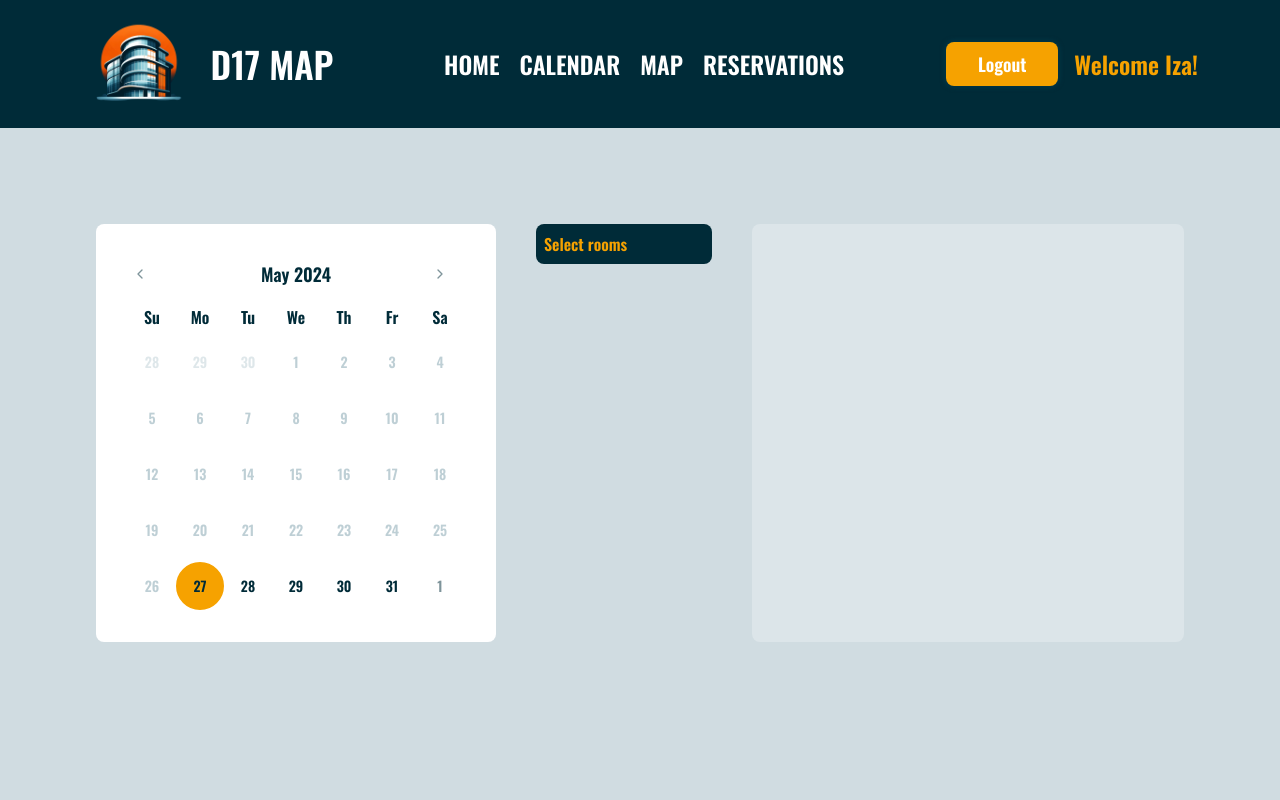
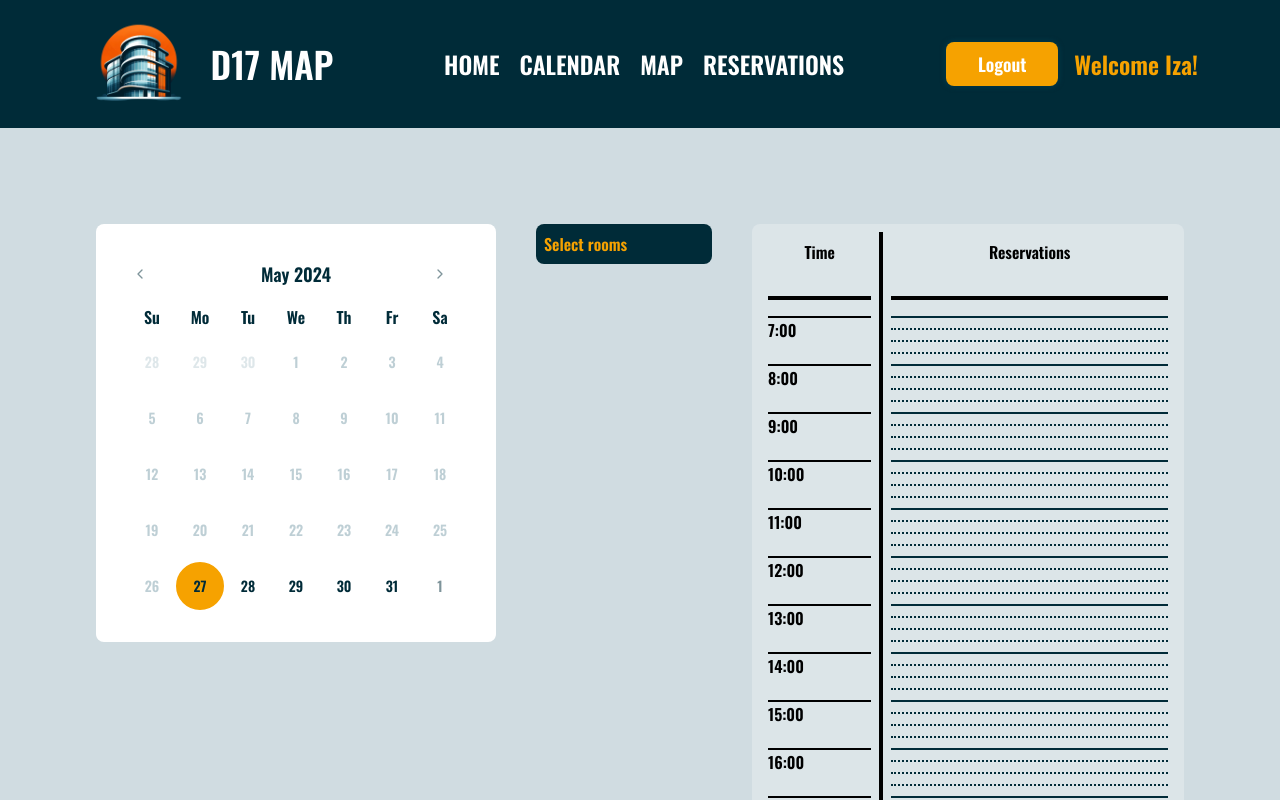
Before and after one commit to Spolka-Zlo/D17Map-Frontend, a Next.js app: page /calendar in a window 1280 px wide. Built offline with nearby package versions, Linux system fonts and the light colour scheme.

Commit message:
small fixes

```diff
--- a/src/app/calendar/_components/CalendarDaySection.tsx
+++ b/src/app/calendar/_components/CalendarDaySection.tsx
@@ -6,7 +6,7 @@ type CalendarDaySectionProps = {
   isOpen?: boolean;
   setIsOpen?: Dispatch<SetStateAction<boolean>>;
   reservations: Reservation[];
-  room: string;
+  rooms: string[];
 };
 
 //isOpen and setIsOpen prepared for future use
@@ -14,11 +14,11 @@ export function CalendarDaySection({
   isOpen = true,
   setIsOpen,
   reservations,
-  room,
+  rooms,
 }: CalendarDaySectionProps) {
   return (
     <div className="w-full bg-white/25 max-w-[450px] rounded-lg grow p-2">
-      <CalendarTimeTable reservations={reservations} room={room} />
+      <CalendarTimeTable reservations={reservations} rooms={rooms} />
     </div>
   );
 }
--- a/src/app/calendar/_components/CalendarSection.tsx
+++ b/src/app/calendar/_components/CalendarSection.tsx
@@ -53,7 +53,7 @@ export function CalendarSection({
         reservations={reservations.filter(
           (reservation) => reservation.date.getDay() === selectedDate.getDay()
         )}
-        room={selectedRooms[0]}
+        rooms={selectedRooms}
       />
     </section>
   );
--- a/src/app/calendar/_components/CalendarTimeTable.tsx
+++ b/src/app/calendar/_components/CalendarTimeTable.tsx
@@ -3,25 +3,25 @@ import React from "react";
 import { twMerge } from "tailwind-merge";
 
 type CalendarTimeTableProps = {
-  room: string;
+  rooms: string[];
   startTime?: string;
   endTime?: string;
   reservations: Reservation[];
 };
 
 export function CalendarTimeTable({
-  room,
+  rooms,
   startTime,
   endTime,
   reservations,
 }: CalendarTimeTableProps) {
-  if (!room && !startTime && !endTime) {
+  if (!rooms && !startTime && !endTime) {
     return null;
   }
 
-  function fillTimeTableForRoom(reservations: Reservation[], room: string) {
-    reservations = reservations.filter(
-      (reservation) => reservation.room === room
+  function fillTimeTableForRoom(reservations: Reservation[], rooms: string[]) {
+    reservations = reservations.filter((reservation) =>
+      rooms.includes(reservation.room)
     );
     const timeTable = Array.from({ length: 15 * 4 }, (_, i) => ({
       time: `${Math.floor(i / 4) + 7}:${i % 4 === 0 ? "00" : (i % 4) * 15}`,
@@ -55,7 +55,7 @@ export function CalendarTimeTable({
         <div className="p-2 col-start-2 col-end-5">
           <div className="text-center pb-8 border-b-4">Reservations</div>
           <div className="pt-4">
-            {fillTimeTableForRoom(reservations, room).map((reservation, i) => (
+            {fillTimeTableForRoom(reservations, rooms).map((reservation, i) => (
               <div
                 key={reservation.time}
                 className={twMerge(
--- a/src/components/MultipleChoiceDropdown.tsx
+++ b/src/components/MultipleChoiceDropdown.tsx
@@ -26,7 +26,7 @@ export function MultipleChoiceDropdown({
       </div>
 
       {isOpen && (
-        <ul className="fixed w-44 rounded-lg">
+        <ul className="w-44 rounded-lg">
           {options.map((option) => (
             <li
               key={option}
```
